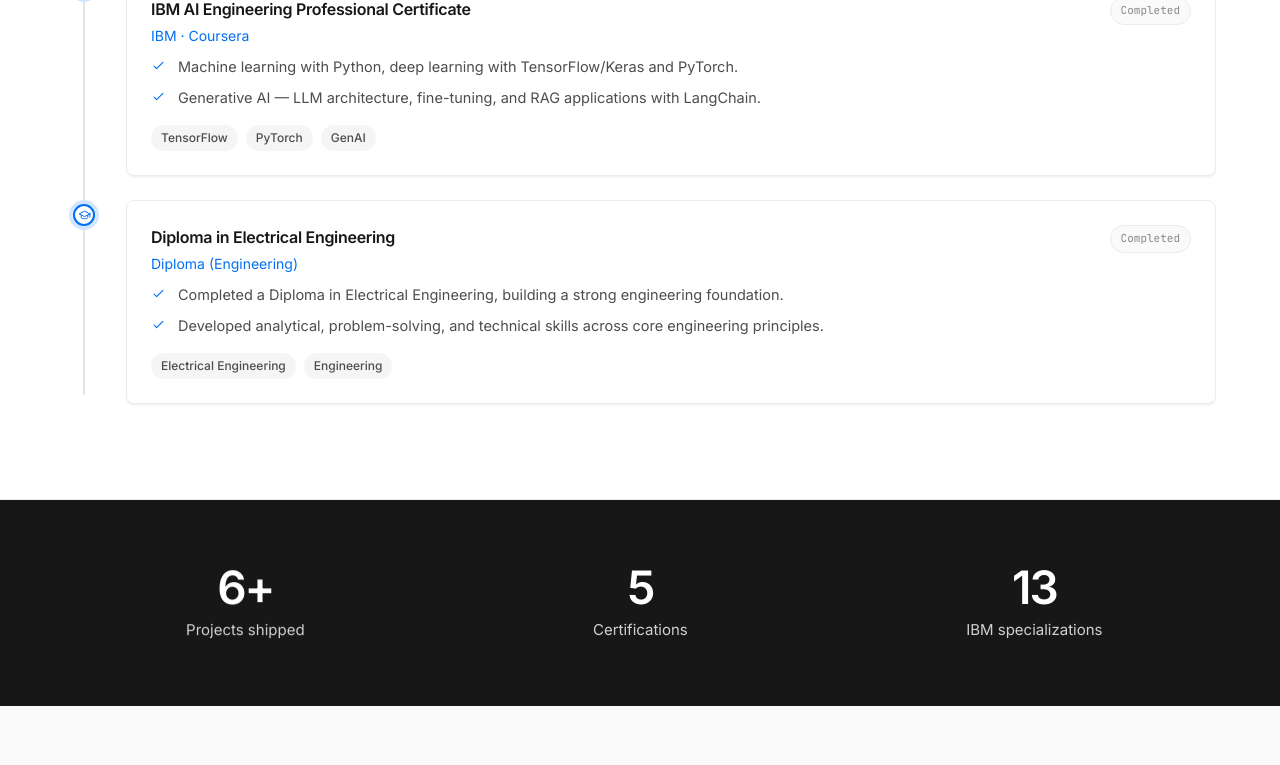
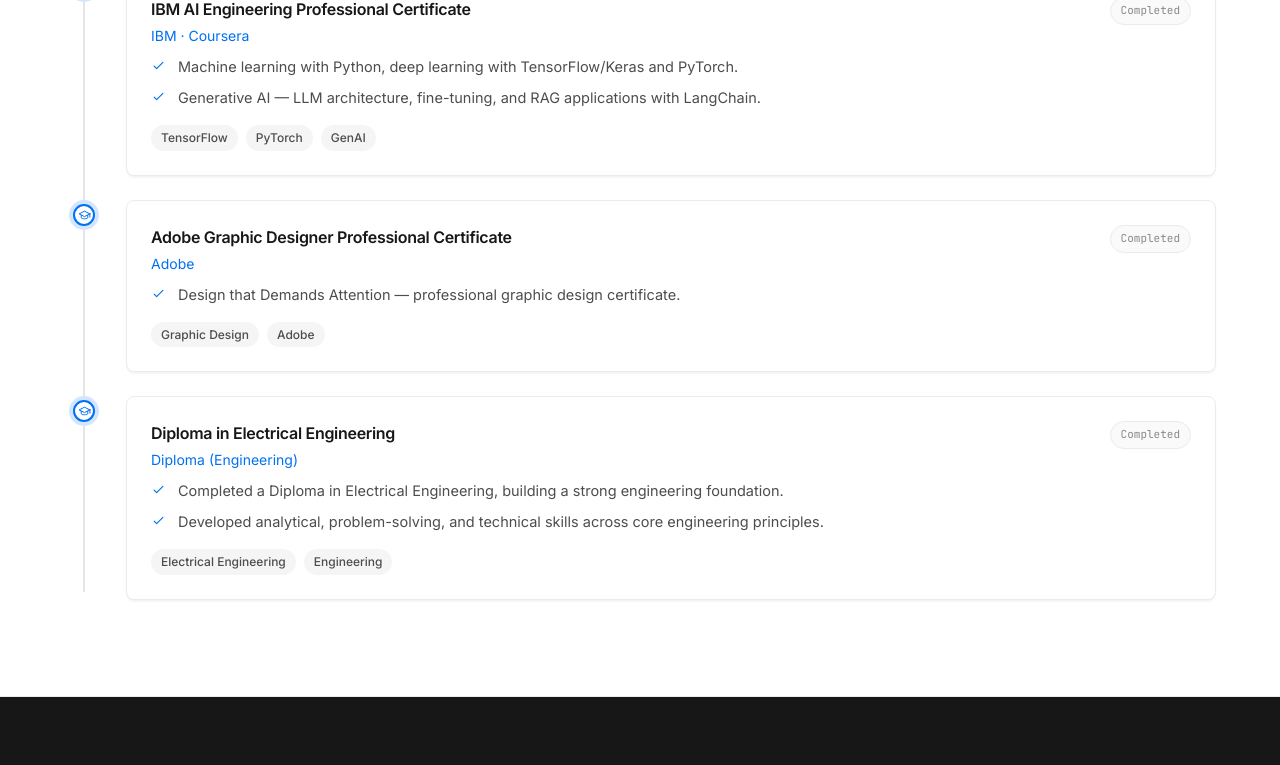
Before and after one commit to pranitacharjunewar3-sketch/portfolio, a React (Vite) app: page / in a window 1280 px wide. Shown: the part 2832-3597 px from the top of the page. Built offline with nearby package versions, Linux system fonts and the light colour scheme.

Commit message:
Add Adobe certificate to education timeline

```diff
--- a/src/data/experience.ts
+++ b/src/data/experience.ts
@@ -55,6 +55,16 @@
     tags: ["TensorFlow", "PyTorch", "GenAI"],
   },
   {
+    role: "Adobe Graphic Designer Professional Certificate",
+    org: "Adobe",
+    period: "Completed",
+    type: "education",
+    description: [
+      "Design that Demands Attention — professional graphic design certificate.",
+    ],
+    tags: ["Graphic Design", "Adobe"],
+  },
+  {
     role: "Diploma in Electrical Engineering",
     org: "Diploma (Engineering)",
     period: "Completed",
```
